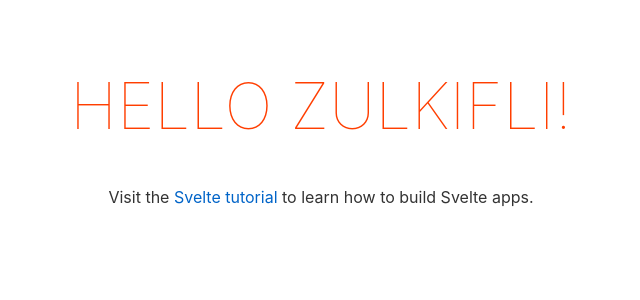
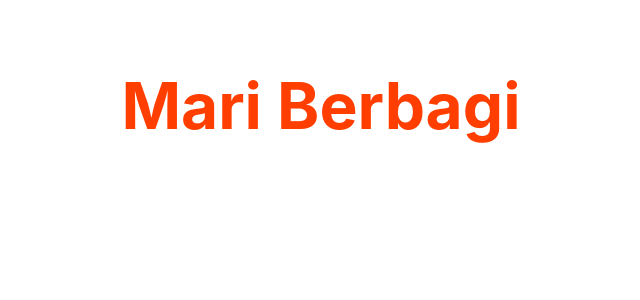
Before and after one commit to zulkiflijufri/charity, a Svelte app: page / in a window 1280 px wide. Shown: the top 300 px of the page, without its empty margins (319-959 px from the left). Built offline with nearby package versions, Linux system fonts and the light colour scheme.

Commit message:
Update app svelte

```diff
--- a/src/App.svelte
+++ b/src/App.svelte
@@ -1,10 +1,9 @@
 <script>
-	export let name;
+	let name = "Mari Berbagi"
 </script>
 
 <main>
-	<h1>Hello {name}!</h1>
-	<p>Visit the <a href="https://svelte.dev/tutorial">Svelte tutorial</a> to learn how to build Svelte apps.</p>
+	<h1>{name}</h1>
 </main>
 
 <style>
@@ -17,9 +16,7 @@
 
 	h1 {
 		color: #ff3e00;
-		text-transform: uppercase;
 		font-size: 4em;
-		font-weight: 100;
 	}
 
 	@media (min-width: 640px) {
```
